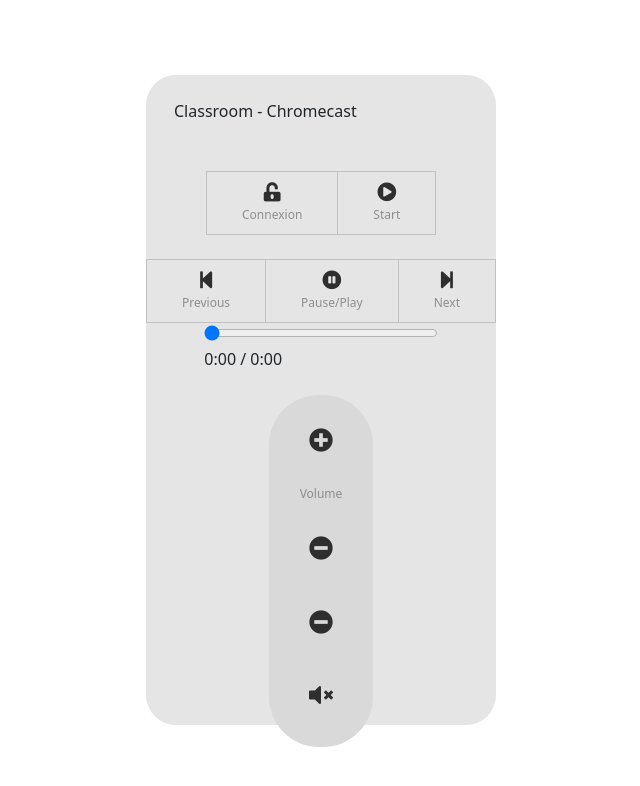
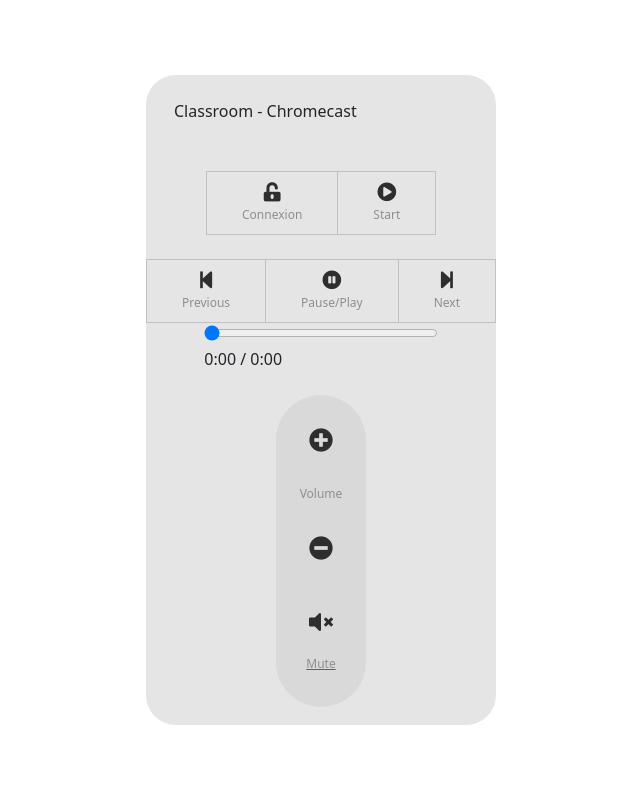
Before and after one commit to MaindyG/IntHumMachine, a plain HTML site: page HumMach/remote.html in a window 1280 px wide. Shown: the whole page, without its empty margins (319-959 px from the left). Drawn offline with nearby package versions, Linux system fonts and the light colour scheme.

Commit message:
Update remote.html

```diff
--- a/HumMach/remote.html
+++ b/HumMach/remote.html
@@ -71,12 +71,16 @@
                 <button id="volumeDownBtn" style="cursor: pointer;" class="btn btn-link p-0 mb-3" onclick="VolumeDown()">
                     <i class="fas fa-minus-circle py-3 control-icon"></i>
                 </button>
-                <button id="muteButton" style="cursor: pointer;" class="btn btn-link p-0 mb-3" onclick="VolumeDown()">
-                    <i class="fas fa-minus-circle py-3 control-icon"></i>
-                </button>
-                <div id="muteButton" class="d-flex flex-row grey-bg">
-                    <i style="cursor: pointer;" class="fas fa-volume-mute p-3 mb-2 control-icon"></i>
-                </div>
+
+
+
+                    <button id ="muteButton" class="btn btn-link p-0 mb-3" style="cursor: pointer;" onclick="initializeMuted()">
+                        <i class="fas fa-volume-mute py-3 control-icon" aria-hidden="true"></i><br>
+
+                        <span class="label py-3" style="text-decoration: none;">Mute</span>
+
+                    </button>
+
             </div>
         </div>
     </div>
```
